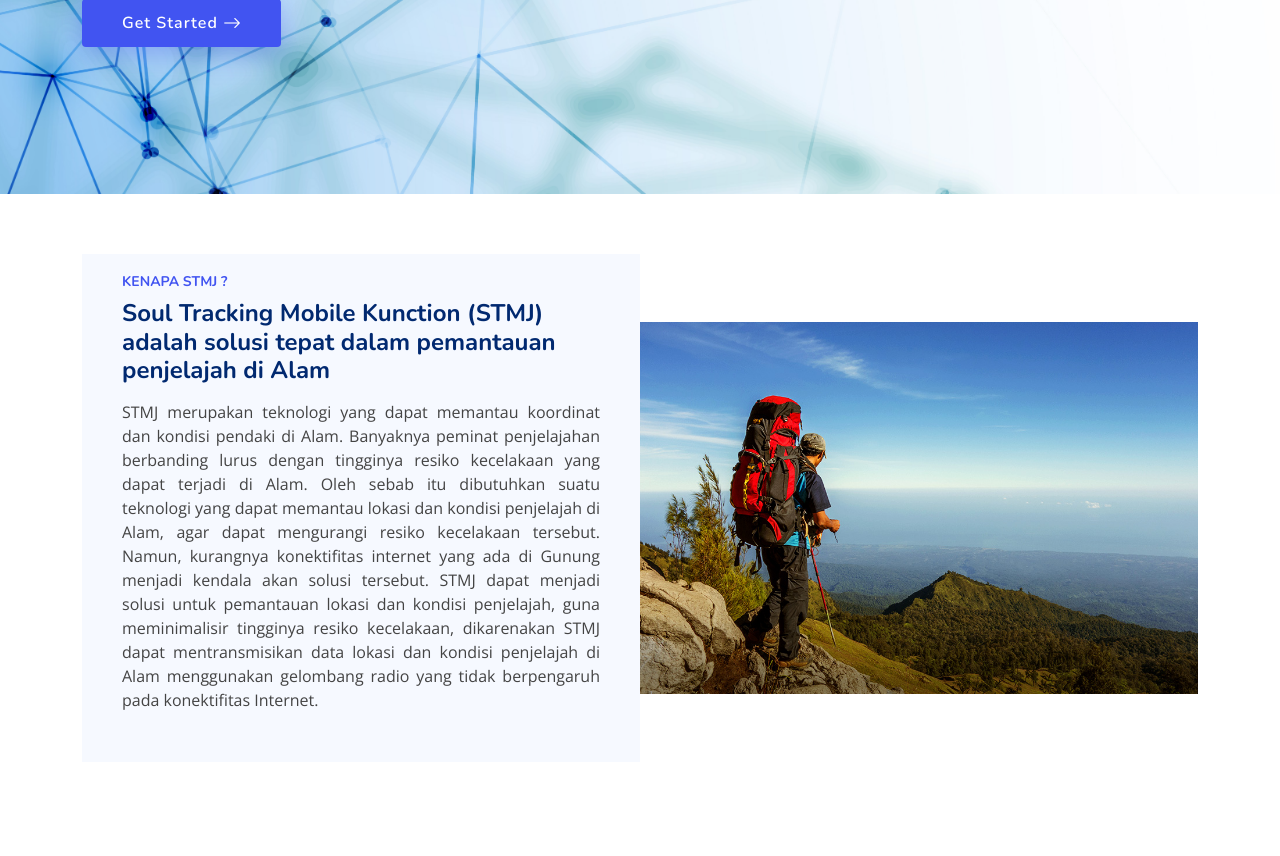
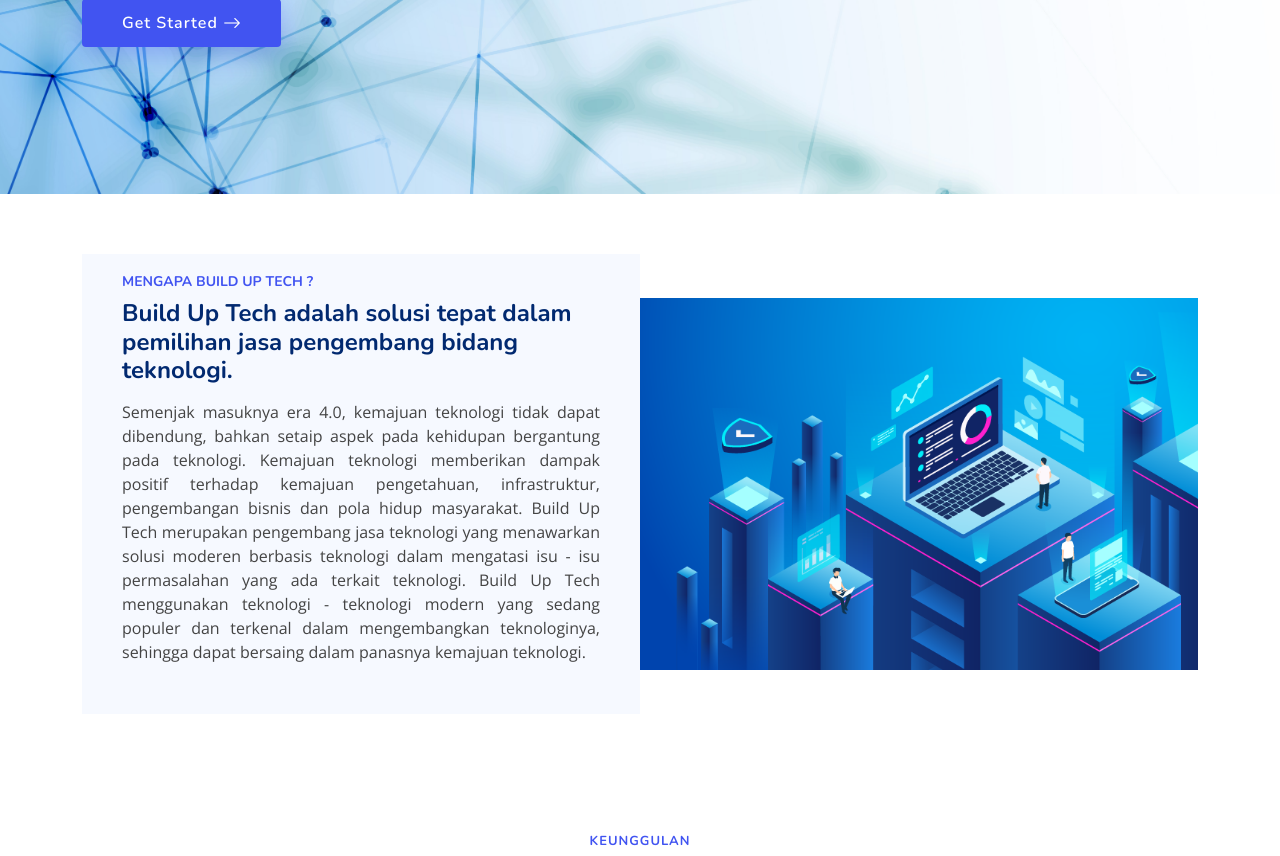
Before and after one commit to DECode-studio/build-up-tech, a PHP site: page / in a window 1280 px wide. Shown: the part 606-1462 px from the top of the page. Run offline with PHP 8.4, Linux system fonts and the light colour scheme.

Commit message:
add new data

```diff
--- a/pages/dashboard/components/about_section.php
+++ b/pages/dashboard/components/about_section.php
@@ -6,16 +6,19 @@
 
             <div class="col-lg-6 d-flex flex-column justify-content-center" data-aos="fade-up" data-aos-delay="200">
                 <div class="content">
-                    <h3>Kenapa STMJ ?</h3>
-                    <h2 style="text-justify: newspaper;">Soul Tracking Mobile Kunction (STMJ) adalah solusi tepat dalam pemantauan penjelajah di Alam</h2>
+                    <h3>Mengapa Build Up Tech ?</h3>
+                    <h2 style="text-justify: newspaper;">
+                        Build Up Tech adalah solusi tepat dalam pemilihan jasa pengembang bidang teknologi.
+                    </h2>
                     <p style="text-align: justify !important;">
-                        STMJ merupakan teknologi yang dapat memantau koordinat dan kondisi pendaki di Alam. Banyaknya peminat penjelajahan berbanding lurus dengan tingginya resiko kecelakaan yang dapat terjadi di Alam. Oleh sebab itu dibutuhkan suatu teknologi yang dapat memantau lokasi dan kondisi penjelajah di Alam, agar dapat mengurangi resiko kecelakaan tersebut. Namun, kurangnya konektifitas internet yang ada di Gunung menjadi kendala akan solusi tersebut. STMJ dapat menjadi solusi untuk pemantauan lokasi dan kondisi penjelajah, guna meminimalisir tingginya resiko kecelakaan, dikarenakan STMJ dapat mentransmisikan data lokasi dan kondisi penjelajah di Alam menggunakan gelombang radio yang tidak berpengaruh pada konektifitas Internet.
+                        Semenjak masuknya era 4.0, kemajuan teknologi tidak dapat dibendung, bahkan setaip aspek pada kehidupan bergantung pada teknologi. Kemajuan teknologi memberikan dampak positif terhadap kemajuan pengetahuan, infrastruktur, pengembangan bisnis dan pola hidup masyarakat.
+                        Build Up Tech merupakan pengembang jasa teknologi yang menawarkan solusi moderen berbasis teknologi dalam mengatasi isu - isu permasalahan yang ada terkait teknologi. Build Up Tech menggunakan teknologi - teknologi modern yang sedang populer dan terkenal dalam mengembangkan teknologinya, sehingga dapat bersaing dalam panasnya kemajuan teknologi.
                     </p>
                 </div>
             </div>
 
             <div class="col-lg-6 d-flex align-items-center" data-aos="zoom-out" data-aos-delay="200">
-                <img src="assets/img/traveller.jpg" class="img-fluid" alt="">
+                <img src="../../../assets/vector/bg_modern.png" class="img-fluid" alt="">
             </div>
 
         </div>
```
Also changed, not shown: assets/vector/bg_modern.png (added).
